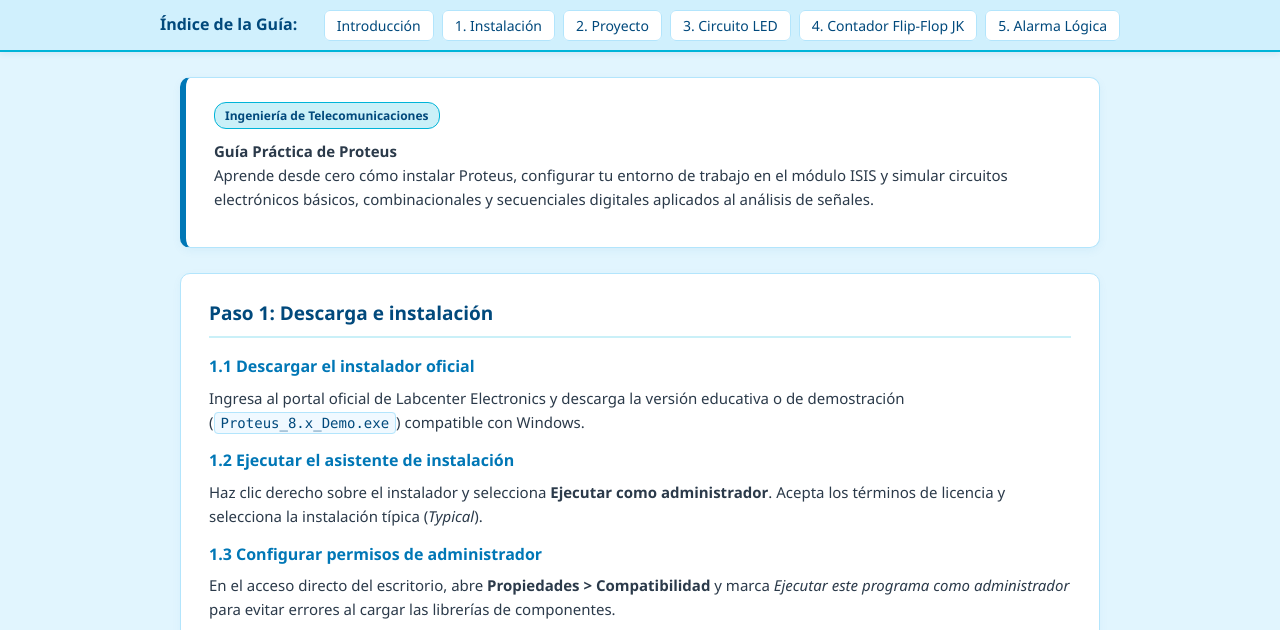
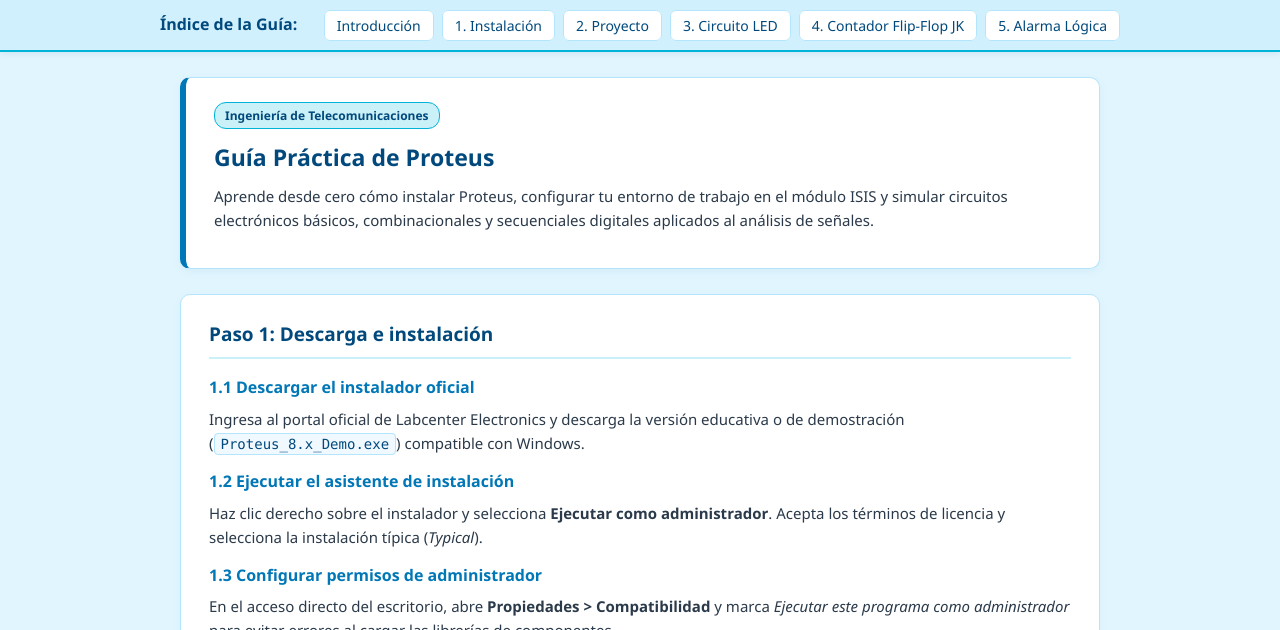
Before and after one commit to akemiyaurima6-dev/teleproteus, a plain HTML site: page index.html in a window 1280 px wide. Shown: the top 630 px of the page. Drawn offline with Linux system fonts and the light colour scheme.

Commit message:
index.html

```diff
--- a/index.html
+++ b/index.html
@@ -26,7 +26,7 @@
 
         <header class="hero">
             <span class="badge">Ingeniería de Telecomunicaciones</span>
-            <h4>Guía Práctica de Proteus </h4>
+            <h1>Guía Práctica de Proteus </h1>
             <p>
                 Aprende desde cero cómo instalar Proteus, configurar tu entorno de trabajo en el módulo ISIS
                 y simular circuitos electrónicos básicos, combinacionales y secuenciales digitales aplicados al análisis de señales.
```
